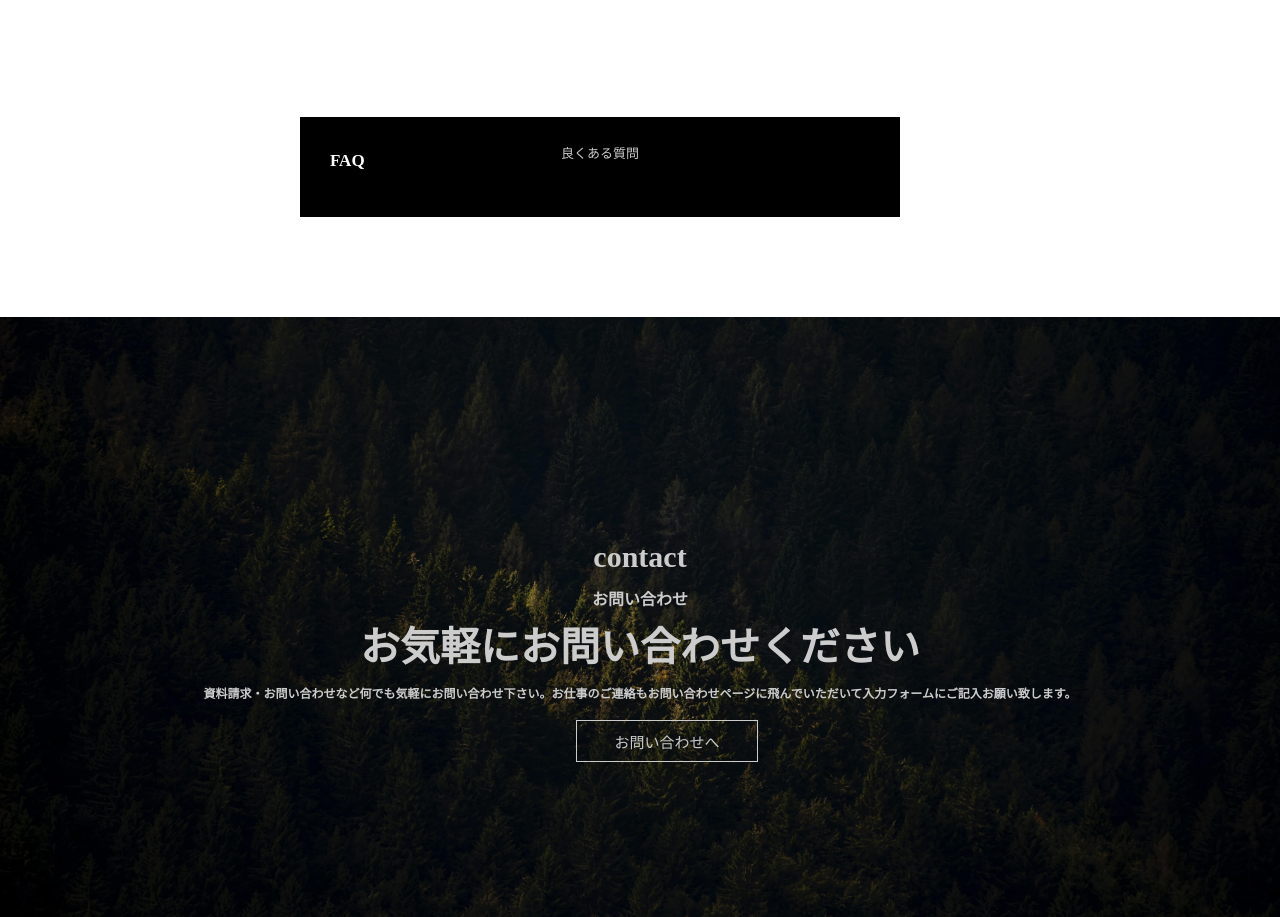
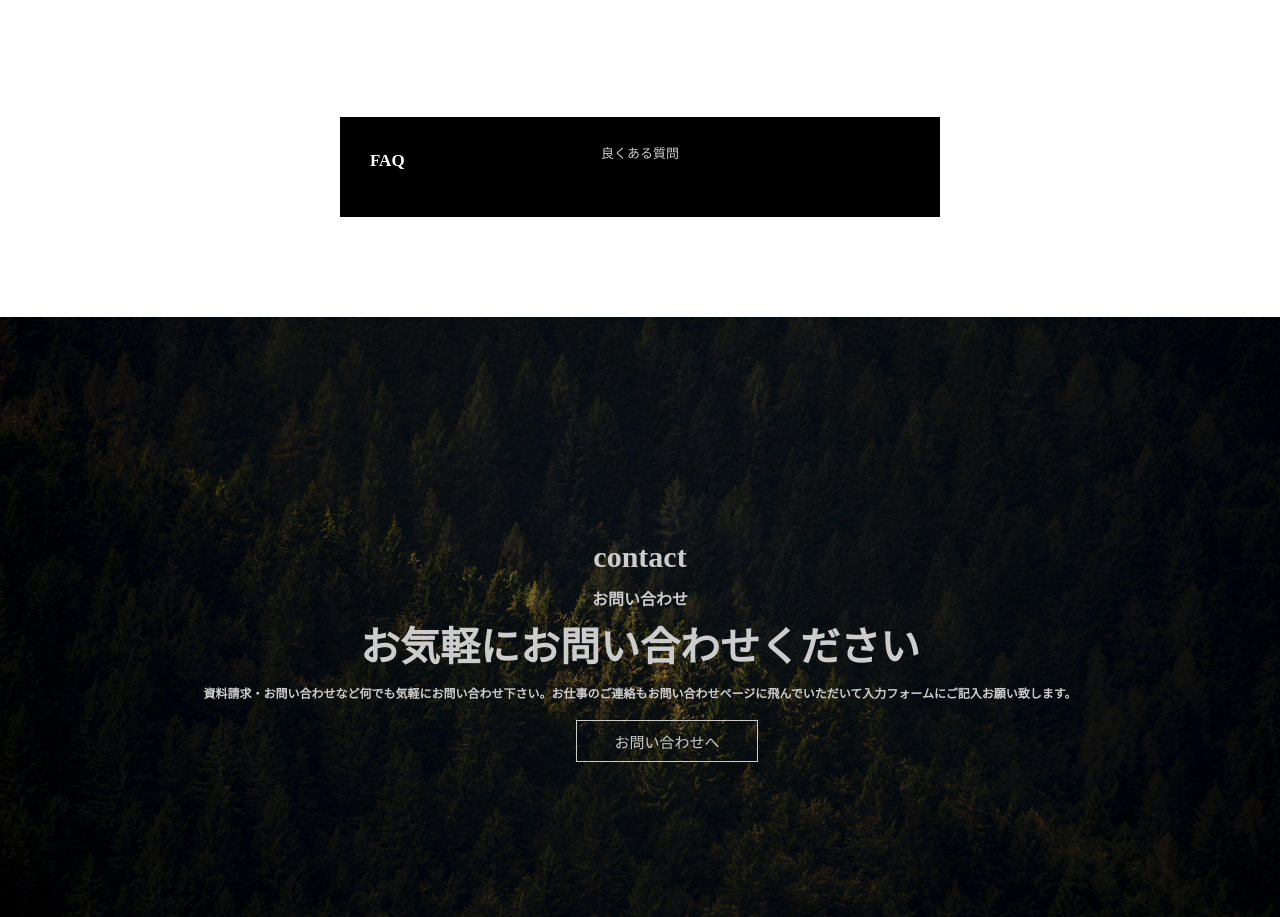
Before and after one commit to chonchon0516/20210215_toyoda, a plain HTML site: page index.html in a window 1280 px wide. Shown: the part 2475-3392 px from the top of the page. Drawn offline with Linux system fonts and the light colour scheme.

Commit message:
update10

```diff
--- a/css/style.css
+++ b/css/style.css
@@ -372,7 +372,7 @@ select {
   display: flex;
   width: 600px;
   height: 100px;
-  margin: 30px 300px;
+  margin: 30px auto;
   background: #000;
 }
 #company .section-title {
```
